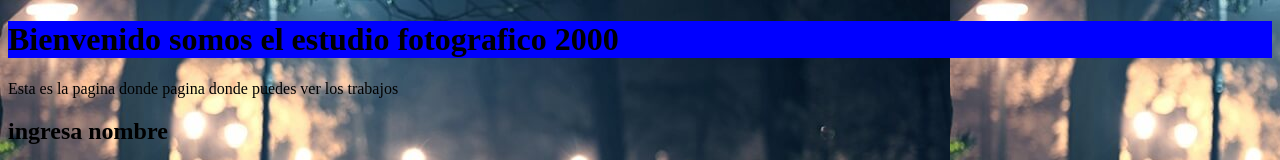
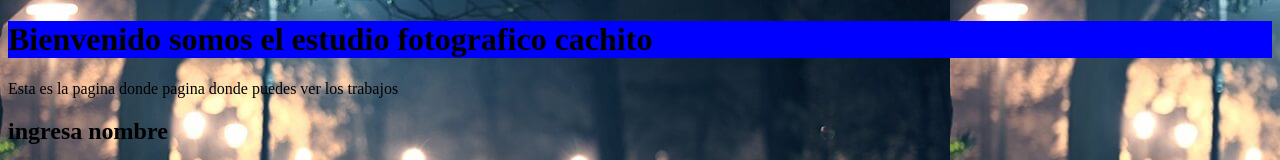
Before and after one commit to efrenlo/pagina-web, a plain HTML site: page index.html in a window 1280 px wide. Shown: the top 160 px of the page. Drawn offline with Linux system fonts and the light colour scheme.

Commit message:
cambia el nombre al proyecto

```diff
--- a/index.html
+++ b/index.html
@@ -5,7 +5,7 @@
     <meta charset="utf-8">
 
 
-    <title>Estudio fotografico de cachito</title>
+    <title>Estudio fotografico</title>
     <link href="css/estilo.css" rel="stylesheet">
 
     <title>Estudio fotografico de cachito</title>
@@ -13,7 +13,7 @@
 </head>
 
 <body>
-    <h1>Bienvenido somos el estudio fotografico 2000</h1>
+    <h1>Bienvenido somos el estudio fotografico cachito</h1>
     <p>Esta es la pagina donde pagina donde puedes ver los trabajos</p>
     <h2>ingresa nombre</h2><input type="text" placeholder="ingresa nombre">
 </body>
```
